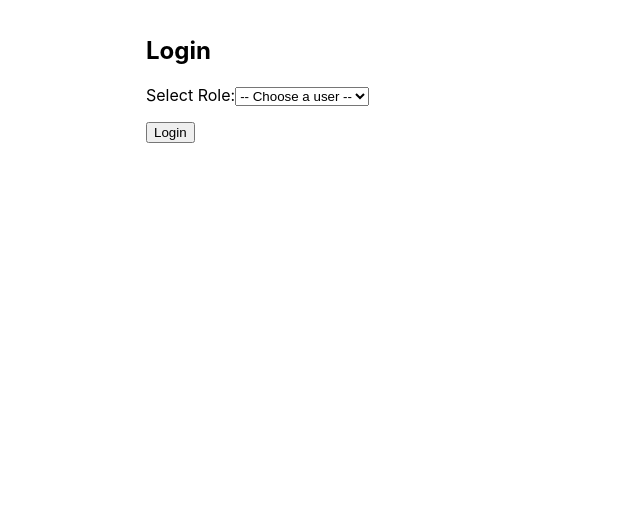
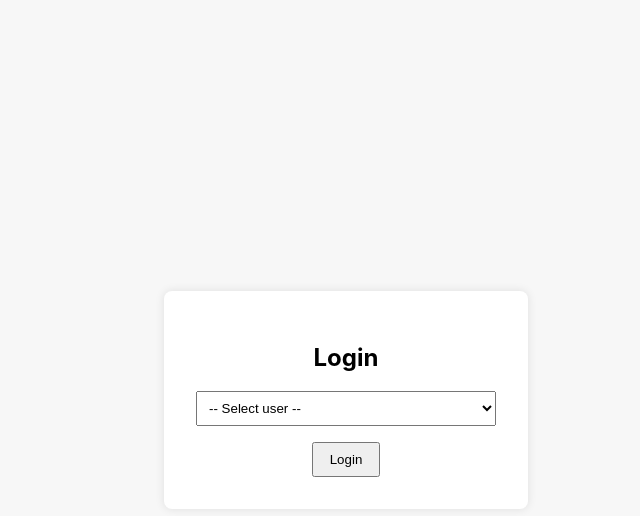
Before and after one commit to roxywasiak/front-leave, a React (Create React App) app: page / in a window 1280 px wide. Shown: the top 516 px of the page, without its empty margins (294-934 px from the left). Built offline with nearby package versions, Linux system fonts and the light colour scheme.

Commit message:
bugs with login

```diff
--- a/src/mocks/handlers.ts
+++ b/src/mocks/handlers.ts
@@ -1,5 +1,4 @@
 import { rest } from 'msw';
-import type { RestRequest, RestContext } from 'msw';
 
 let leaveRequests = [
   { id: 1, staffId: 101, status: 'Pending', days: 3 },
@@ -13,49 +12,57 @@ const users = {
 };
 
 export const handlers = [
+
   rest.post('/api/login', async (req, res, ctx) => {
-  const { username } = await req.json();
-
-  const users = {
-    staff: { token: 'staff-token' },
-    manager: { token: 'manager-token' },
-    admin: { token: 'admin-token' },
-  };
+    try {
+      const body = await req.json();
+      const username = body.username;
 
       const user = users[username as keyof typeof users];
 
       if (!user) {
-    return res(
-      ctx.status(401),
-      ctx.json({ error: 'Invalid credentials' })
-    );
+        return res(ctx.status(401), ctx.json({ error: 'Invalid credentials' }));
       }
 
       return res(
         ctx.status(200),
-    ctx.delay(100),
+        ctx.delay(200),
         ctx.json({ token: user.token })
       );
+    } catch (err) {
+      console.error('Login handler error:', err);
+      return res(ctx.status(500), ctx.json({ error: 'Handler failed' }));
+    }
   }),
 
-  rest.get('/api/me', (req: RestRequest, res, ctx: RestContext) => {
+  rest.get('/api/me', (req, res, ctx) => {
     const token = req.headers.get('Authorization')?.split(' ')[1];
-    const user = Object.values(users).find(u => u.token === token);
-    return user
-      ? res(ctx.status(200), ctx.json(user))
-      : res(ctx.status(403), ctx.json({ error: 'Unauthorized' }));
+    const user = Object.values(users).find((u) => u.token === token);
+
+    if (!user) {
+      return res(ctx.status(403), ctx.json({ error: 'Unauthorized' }));
+    }
+
+    return res(ctx.status(200), ctx.json(user));
   }),
 
-  rest.get('/api/leave-requests', (req: RestRequest, res, ctx: RestContext) => {
+
+  rest.get('/api/leave-requests', (req, res, ctx) => {
     return res(ctx.status(200), ctx.json(leaveRequests));
   }),
 
-  rest.post('/api/leave-request', async (req: RestRequest, res, ctx: RestContext) => {
+
+  rest.post('/api/leave-request', async (req, res, ctx) => {
+    try {
       const newRequest = await req.json();
       newRequest.id = leaveRequests.length + 1;
       newRequest.status = 'Pending';
       leaveRequests.push(newRequest);
+
       return res(ctx.status(201), ctx.json(newRequest));
+    } catch (error) {
+      return res(ctx.status(500), ctx.json({ error: 'Failed to create leave request' }));
+    }
   }),
 ];
 
--- a/src/pages/Login.tsx
+++ b/src/pages/Login.tsx
@@ -1,4 +1,4 @@
-import { useState } from 'react';
+import React, { useState } from 'react';
 import axios from 'axios';
 
 type Props = {
@@ -14,42 +14,52 @@ const Login = ({ onLogin }: Props) => {
     setError('');
 
     try {
-    console.log("Sending login request for:", username);
-    const res = await axios.post('/api/login', { username }, { transformResponse: r => r });
-    console.log("Login response:", res);
-    const data = JSON.parse(res.data);
-    console.log("Login response:", data);
+      console.log('Sending login request for:', username);
 
-    localStorage.setItem('token', data.token);
+      const res = await axios.post('/api/login', { username });
+
+      console.log('Login response:', res.data);
+
+      localStorage.setItem('token', res.data.token);
       onLogin();
-  } catch (err) {
-    console.error("Login error:", err);
+    } catch (err: any) {
+      console.error('Login error:', err.response?.data || err.message);
       setError('Login failed. Please select a valid user.');
     }
   };
 
   return (
-    <div style={{ maxWidth: '400px', margin: 'auto', padding: '1rem' }}>
+    <div style={{
+      display: 'flex',
+      height: '100vh',
+      alignItems: 'center',
+      justifyContent: 'center',
+      backgroundColor: '#f7f7f7',
+    }}>
+      <form onSubmit={handleSubmit} style={{
+        padding: '2rem',
+        background: 'white',
+        borderRadius: '8px',
+        boxShadow: '0 0 10px rgba(0,0,0,0.1)',
+        width: '300px',
+        textAlign: 'center',
+      }}>
         <h2>Login</h2>
-      <form onSubmit={handleSubmit}>
-        <label htmlFor="user">Select Role:</label>
         <select
-          id="user"
           value={username}
           onChange={(e) => setUsername(e.target.value)}
           required
+          style={{ width: '100%', padding: '0.5rem', marginBottom: '1rem' }}
         >
-          <option value="">-- Choose a user --</option>
+          <option value="">-- Select user --</option>
           <option value="staff">Staff</option>
           <option value="manager">Manager</option>
           <option value="admin">Admin</option>
         </select>
-
-        <button type="submit" style={{ display: 'block', marginTop: '1rem' }}>
+        <button type="submit" style={{ padding: '0.5rem 1rem' }}>
           Login
         </button>
-
-        {error && <p style={{ color: 'red' }}>{error}</p>}
+        {error && <p style={{ color: 'red', marginTop: '1rem' }}>{error}</p>}
       </form>
     </div>
   );
```
Lines whose indentation alone changed are shown as unchanged.
